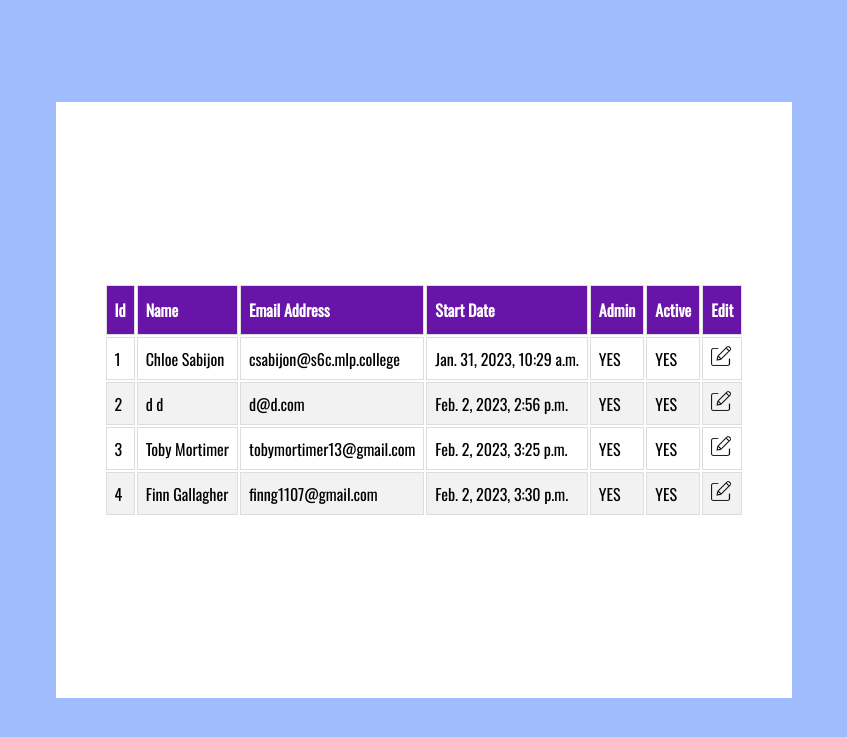
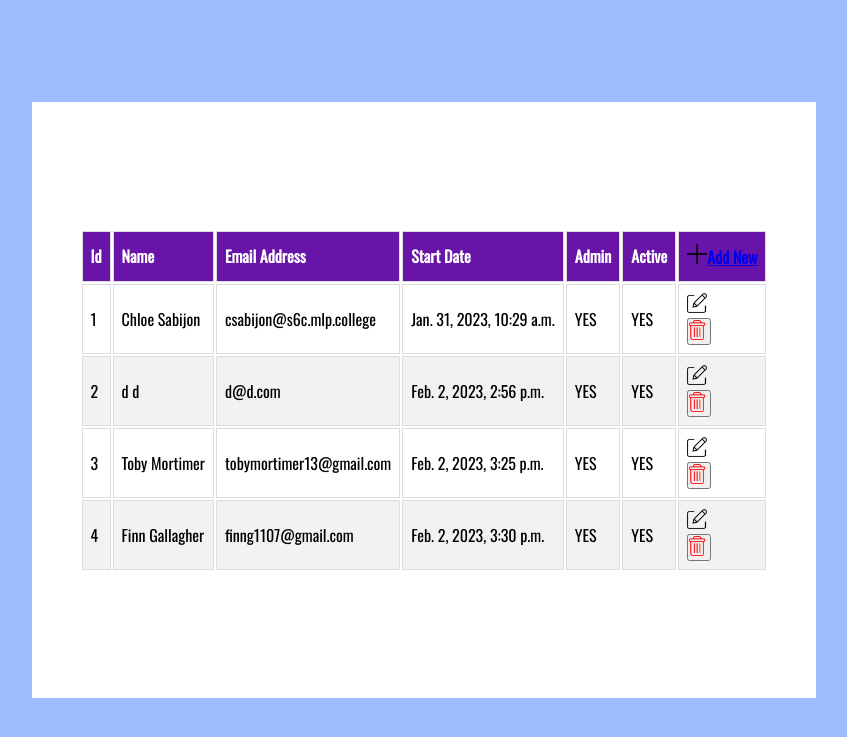
Before and after one commit to Erin-N-P/UKRCCA-App, a Django app: page /user/list/ in a window 1280 px wide. Shown: the top 737 px of the page, without its empty margins (216-1063 px from the left). Run offline with Django 4.2, Linux system fonts and the light colour scheme; data comes from the database, SQL or seed files in the repository; both versions use the stored data as it was after the commit; some web fonts are replaced.

Commit message:
can now delete

```diff
--- a/database/templates/user_register/user_form.html
+++ b/database/templates/user_register/user_form.html
@@ -3,7 +3,9 @@
 
 {% block head %}
     <link rel="stylesheet" href="{% static 'form.css' %}">
-    <link rel="stylesheet" href="https://kit.fontawesome.com/8faf1448e3.css" crossorigin="anonymous">
+    <link href="{% static 'fontawesomefree/css/fontawesome.css' %}" rel="stylesheet" type="text/css">
+    <link href="{% static 'fontawesomefree/css/brands.css' %}" rel="stylesheet" type="text/css">
+    <link href="{% static 'fontawesomefree/css/solid.css' %}" rel="stylesheet" type="text/css">
 {% endblock %}
 
 
--- a/database/templates/user_register/user_list.html
+++ b/database/templates/user_register/user_list.html
@@ -13,7 +13,8 @@
             <th>Start Date</th>
             <th>Admin</th>
             <th>Active</th>
-            <th>Edit</th>
+            <th><a href="{% url 'user_insert' %}" class="add-user">
+                <img src="/static/plus.png" alt="" class="edit" style="height: 20px;">Add New</a></th>
         </tr>
     </thead>
     <tbody>
@@ -37,6 +38,10 @@
                 <a href="{% url 'user_update' user.id %}">
                     <img src="/static/edit.png" alt="" class="edit" style="height: 20px;">
                 </a>
+                <form action="{% url 'user_delete' user.id %}" method="post">
+                    {% csrf_token %}
+                    <button type="submit" class="del"><img src="/static/delete.png" style="height:20px"></button>
+                </form>
             </td>
         </tr>
         {% endfor %}
--- a/database/urls.py
+++ b/database/urls.py
@@ -3,9 +3,9 @@ from . import views
 
 # two routes for the user_form and user_list
 urlpatterns = [
-
     # calling the functions from views
     path('', views.user_form, name = 'user_insert'), # get and post req. for insert operations
     path('<int:id>/', views.user_form, name = 'user_update'), # get and post req. for update operations
-    path('list/', views.user_list) # get and retrieve req. to display data
+    path('list/', views.user_list), # get and retrieve req. to display data
+    path('delete/<int:id>/', views.user_delete, name = 'user_delete'),
 ]
--- a/database/views.py
+++ b/database/views.py
@@ -27,5 +27,7 @@ def user_form(request, id=0):
             form.save()
         return redirect('/user/list')
 # delete request
-def user_delete(request):
-    return
+def user_delete(request, id):
+    user = NewUser.objects.get(pk=id)
+    user.delete()
+    return redirect('/user/list/')
```
Also changed, not shown: database/static/delete.png (added), database/static/plus.png (added), db.sqlite3, 1 other file.
